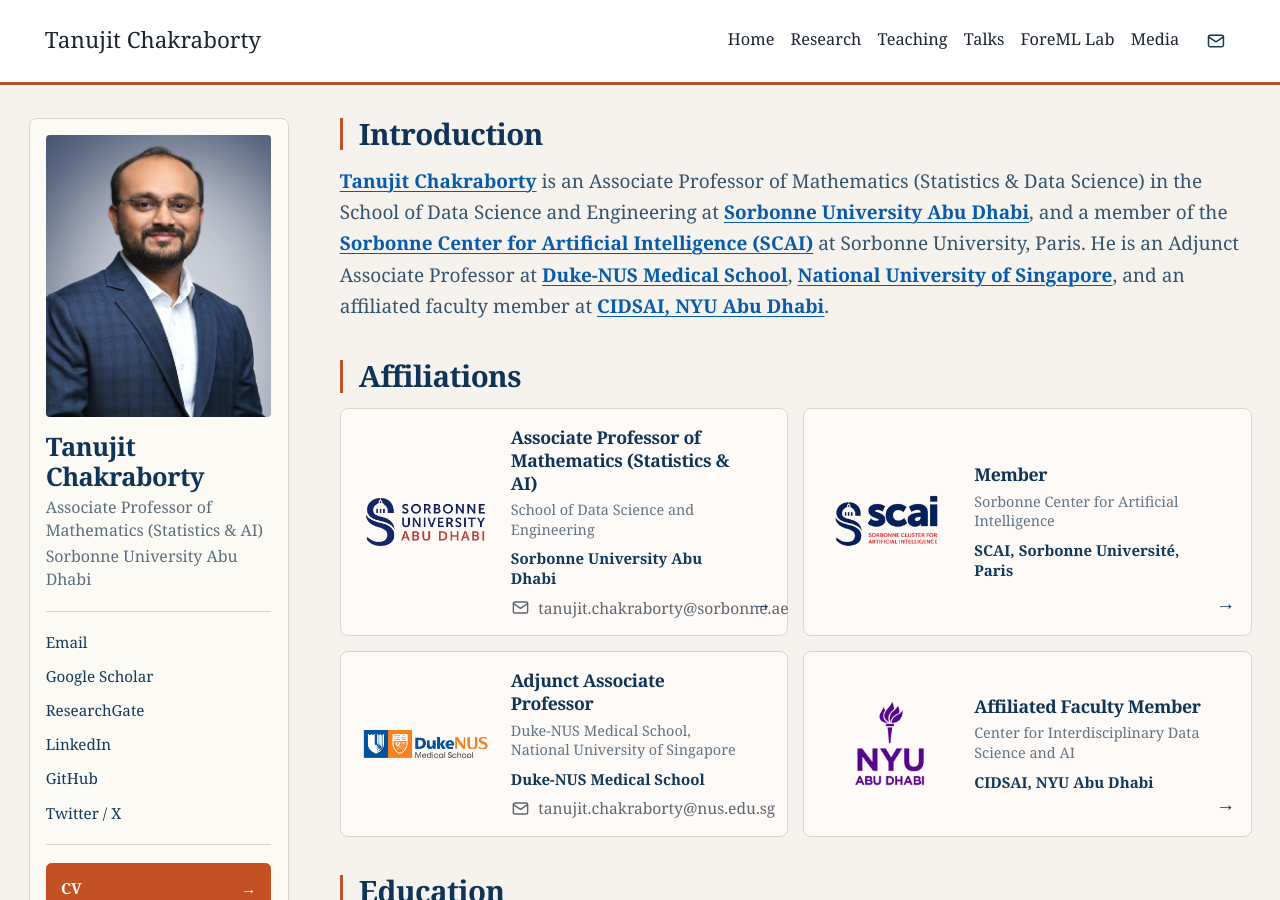
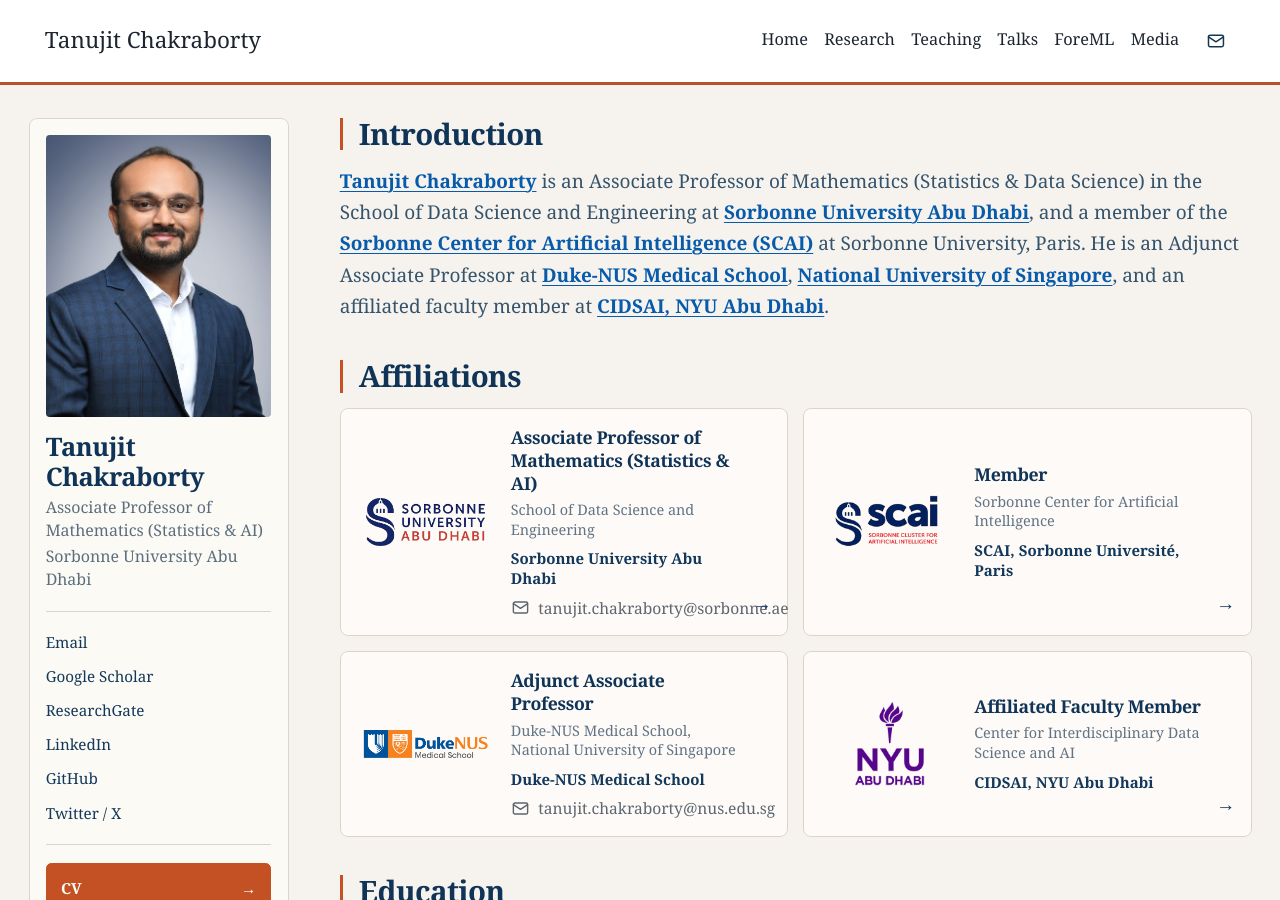
Before and after one commit to ctanujit/ctanujit.github.io, a Jekyll site: the page built from index.md, in a window 1280 px wide and 900 px high. Built offline with Jekyll 4.4.1, drawn with Linux system fonts in a browser that asks for light colours; some web fonts are replaced.

Commit message:
Update navigation.yml

```diff
--- a/_data/navigation.yml
+++ b/_data/navigation.yml
@@ -19,7 +19,7 @@
 - label: Talks
   url: /talks/
 
-- label: ForeML Lab
+- label: ForeML
   url: /foreml/
   children:
     - label: Overview
```
